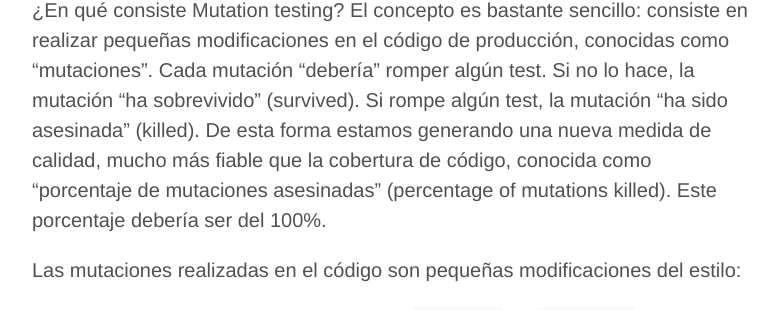
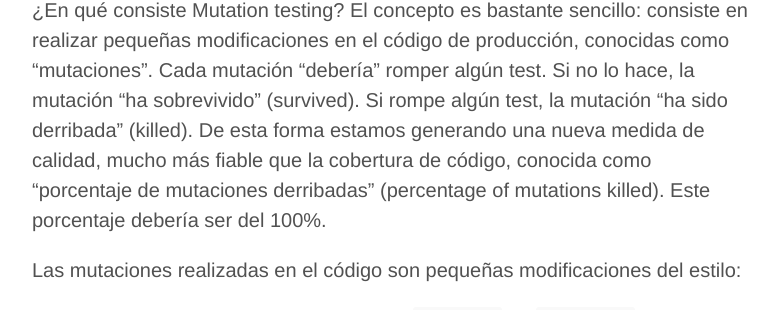
Before and after one commit to raulavila/blog-source-code, a Jekyll site: the page built from _posts/2015-05-10-mutation-testing.md, in a window 1280 px wide and 900 px high, scrolled down 2249 px. Shown: the part 261-571 px from the top of the window, without its empty margins (248-1026 px from the left). Built offline with Jekyll 4.4.1, drawn with Linux system fonts in a browser that asks for light colours; comment, search, counter and statistics services are not loaded; some of the changed text lies outside the part shown.

Commit message:
Mutation testing (2)

```diff
--- a/_posts/2015-05-10-mutation-testing.md
+++ b/_posts/2015-05-10-mutation-testing.md
@@ -53,7 +53,7 @@
 
 ###Mutation testing al rescate
 
-¿En qué consiste Mutation testing? El concepto es bastante sencillo: consiste en realizar pequeñas modificaciones en el código de producción, conocidas como "mutaciones". Cada mutación "debería" romper algún test. Si no lo hace, la mutación "ha sobrevivido" (survived). Si rompe algún test, la mutación "ha sido asesinada" (killed). De esta forma estamos generando una nueva medida de calidad, mucho más fiable que la cobertura de código, conocida como "porcentaje de mutaciones asesinadas" (percentage of mutations killed). Este porcentaje debería ser del 100%.
+¿En qué consiste Mutation testing? El concepto es bastante sencillo: consiste en realizar pequeñas modificaciones en el código de producción, conocidas como "mutaciones". Cada mutación "debería" romper algún test. Si no lo hace, la mutación "ha sobrevivido" (survived). Si rompe algún test, la mutación "ha sido derribada" (killed). De esta forma estamos generando una nueva medida de calidad, mucho más fiable que la cobertura de código, conocida como "porcentaje de mutaciones derribadas" (percentage of mutations killed). Este porcentaje debería ser del 100%.
 
 Las mutaciones realizadas en el código son pequeñas modificaciones del estilo:
 
@@ -241,7 +241,7 @@
 }
 {% endhighlight %}
 
-En esta ocasión ponemos a prueba datos de diferente naturaleza y en ambos modos de ejecución. De nuevo, PIT vuelve a ser feliz, dando un 100% de mutaciones asesinadas.
+En esta ocasión ponemos a prueba datos de diferente naturaleza y en ambos modos de ejecución. De nuevo, PIT vuelve a ser feliz, dando un 100% de mutaciones derribadas.
 
 ####Test defectuoso: verificación de colaboraciones
 
@@ -353,6 +353,6 @@
 }
 {% endhighlight %}
 
-Con lo que, de nuevo, hemos conseguido que PIT nos de un 100% de cobertura y de porcentaje de mutaciones asesinadas :). Podría seguir explorando aún más las posibilidades de esta utilidad, pero creo que este ejemplo es más que suficiente para descubrir todo su potencial.
+Con lo que, de nuevo, hemos conseguido que PIT nos de un 100% de cobertura y de porcentaje de mutaciones derribadas :). Podría seguir explorando aún más las posibilidades de esta utilidad, pero creo que este ejemplo es más que suficiente para descubrir todo su potencial.
 
 El único punto flaco que le encuentro es que, debido al proceso que es necesario ejecutar para mutar el código, en sistemas con gran número de tests y miles de líneas de código, el tiempo necesario para generar un informe completo es elevado. Pero algo así no debería ser problema si tenemos programados builds nocturnos en nuestros sistema de integración continua, ¿verdad?
```
